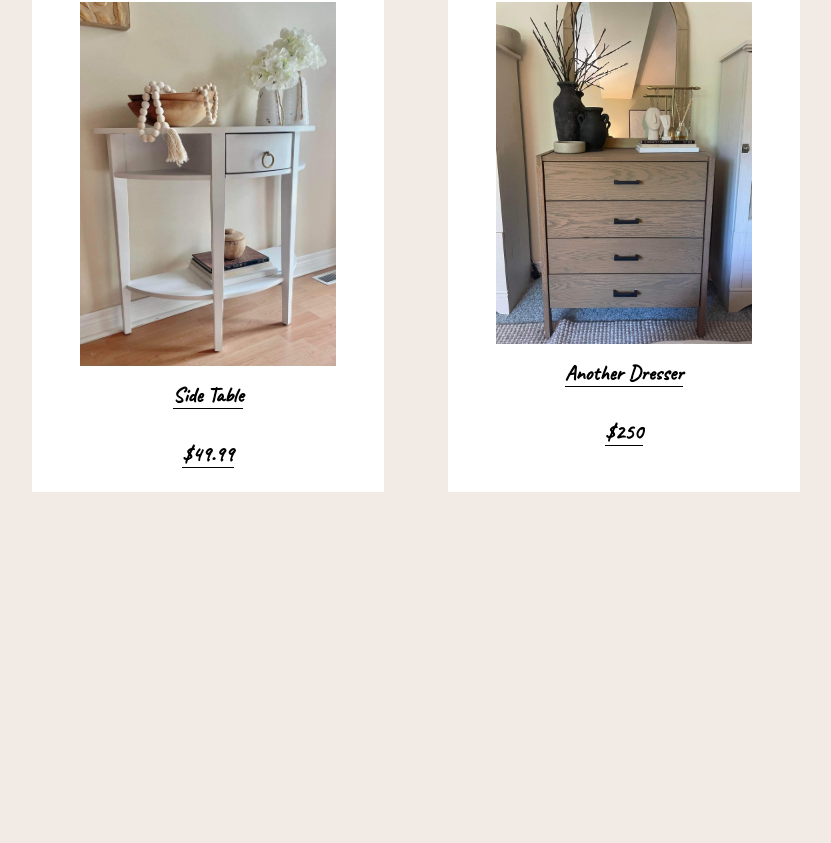
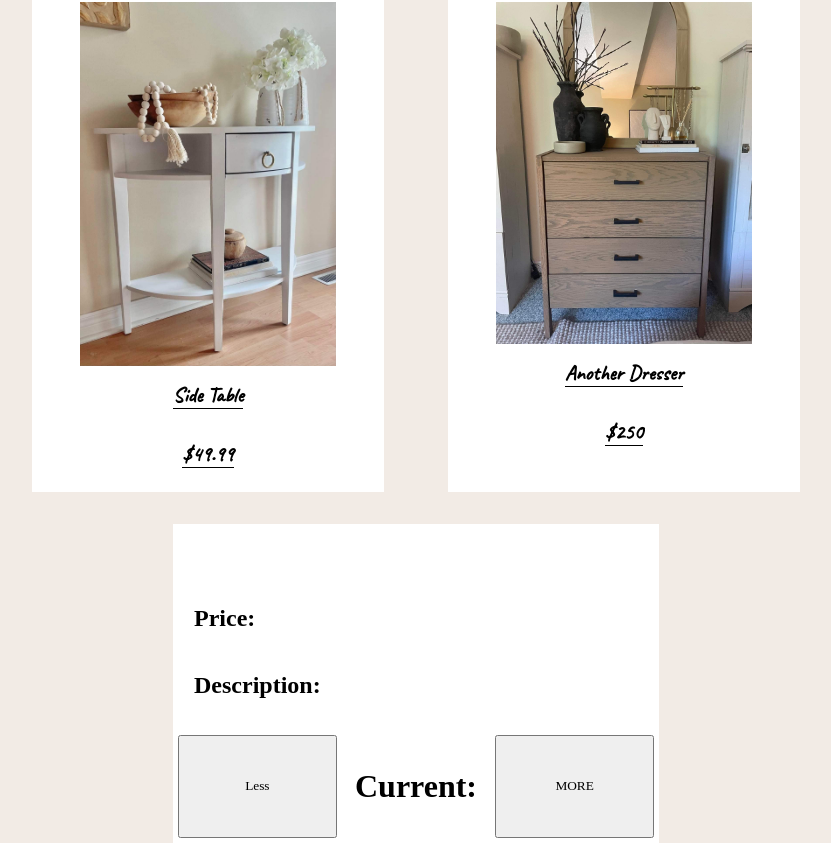
Before and after one commit to ParadiseLost69/shopping-cart, a React (Create React App) app: page /shop in a window 1280 px wide. Shown: the part 851-1694 px from the top of the page, without its empty margins (224-1055 px from the left). Before the commit the page ends 1375 px from the top, so only its background shows below. Built offline with nearby package versions, Linux system fonts and the light colour scheme.

Commit message:
Implement add and remove quantity buttons and functionality

```diff
--- a/src/Shop.css
+++ b/src/Shop.css
@@ -50,3 +50,39 @@
   border-bottom: 1px solid black;
   margin: 1rem;
 }
+/* Modal Information */
+.shop-modal-container {
+  display: flex;
+  justify-content: center;
+}
+.shop-modal {
+  padding: 5px;
+  max-width: 50%;
+  display: grid;
+  grid-template-columns: repeat(3, 1fr);
+  grid-template-rows: repeat(3, 1fr);
+  background-color: white;
+}
+.modal-image {
+  place-self: center;
+  max-width: 80%;
+  grid-column: 2/-1;
+  grid-row: 1/3;
+  border-radius: 20px;
+}
+.modal-name {
+  grid-column: 2;
+  grid-row: 1;
+}
+.modal-name-price-description {
+  grid-row: 1/3;
+  display: flex;
+  flex-direction: column;
+  justify-content: space-between;
+  padding: 1rem;
+}
+.modal-quantity {
+  grid-column: 2;
+  justify-self: center;
+  align-self: center;
+}
--- a/src/Shop.js
+++ b/src/Shop.js
@@ -9,33 +9,73 @@ export default function Shop({
   setItems,
 }) {
   //Shop MODAL
+  const [currentItem, setCurrentItem] = useState({});
 
+  function openModal(e) {
+    setCurrentItem(items.find((object) => object.key == e.target.id));
 
-  //Adding an item to the cart
+    return (
+      <div>
+        <h1>{currentItem.name} </h1>
+        <h2>{currentItem.price}</h2>
+      </div>
+    );
+  }
+
+  //Select the Current Item
   function handleClick(e) {
-    // setShoppingCart((prevCart) => [
-    //   ...prevCart,
-    //   items.find((item) => item.key == e.target.id),
-    // ]);
+    const selectedItem = items.find((object) => object.key == e.target.id);
+    setCurrentItem(selectedItem);
+  }
 
-    const selectedItem = items.find(object => object.key == e.target.id)
-    setItems(prevItems => {
-      const newItems = prevItems.map( obj => {
+  //Adding an item to the shoppingCart
+  function addItem(e) {
+    setShoppingCart((prevCart) => [
+      ...prevCart,
+      items.find((item) => item.key == e.target.id),
+    ]);
+    const selectedItem = items.find((object) => object.key == e.target.id);
+    setItems((prevItems) => {
+      const newItems = prevItems.map((obj) => {
         if (obj.key == e.target.id) {
-          return {...obj, quantity: obj.quantity + 1}
+          return { ...obj, quantity: obj.quantity + 1 };
         }
         return obj;
+      });
+      return newItems;
+    });
 
-      })
-      return newItems
-    })
-    console.log(items)
-
-
-
+    setCurrentItem((prevItem) => {
+      return { ...prevItem, quantity: prevItem.quantity + 1 };
+    });
   }
 
-  function shopModal() {}
+  //REMOVE AN ITEM
+  function removeItem(e) {
+    setShoppingCart((prevCart) => [
+      ...prevCart,
+      items.find((item) => item.key == e.target.id),
+    ]);
+    const selectedItem = items.find((object) => object.key == e.target.id);
+    setItems((prevItems) => {
+      const newItems = prevItems.map((obj) => {
+        if (obj.key == e.target.id && obj.quantity > 0) {
+          return { ...obj, quantity: obj.quantity - 1 };
+        }
+        return { ...obj, quantity: 0 };
+      });
+      return newItems;
+    });
+
+    setCurrentItem((prevItem) => {
+      if (prevItem.quantity > 0) {
+        return { ...prevItem, quantity: prevItem.quantity - 1 };
+      } else {
+        return { ...prevItem, quantity: 0 };
+      }
+    });
+  }
+
   const shopDisplay = items.map((item) => {
     return (
       <div
@@ -44,38 +84,73 @@ export default function Shop({
         onClick={handleClick}
         id={item.key}
       >
-        <img className="shop-item-image" id={item.key} src={item.img} alt = {item.description}></img>
-        <div className="shop-name-price-container">
+        <img
+          className="shop-item-image"
+          id={item.key}
+          src={item.img}
+          alt={item.description}
+        ></img>
+        <div className="shop-name-price-container" id={item.key}>
           <h3 className="shop-item-name" id={item.key}>
             {item.name}
           </h3>
-          <h3 className="shop-item-price">{item.price}</h3>
+          <h3 id={item.key} className="shop-item-price">
+            {item.price}
+          </h3>
         </div>
       </div>
     );
   });
 
+  // function showQuantity() {
+  //   const objectQuantities = items.map((obj) => obj.quantity);
+  //   const numberedObjectQuantities = objectQuantities.map((item) =>
+  //     parseInt(item)
+  //   );
+  //   const reducedObjectQuantities = numberedObjectQuantities.reduce(
+  //     (a, b) => a + b
+  //   );
 
-  function showQuantity() {
-   const objectQuantities = items.map(obj => obj.quantity)
-   const numberedObjectQuantities = objectQuantities.map(item => parseInt(item))
-   const reducedObjectQuantities = numberedObjectQuantities.reduce((a,b) => a + b)
-
-   return reducedObjectQuantities
-  }
+  //   return reducedObjectQuantities;
+  // }
 
   return (
     <div className="shop">
-      <Header               shoppingCart={shoppingCart}
-              setShoppingCart={setShoppingCart}
-              items={items}
-              setItems = {setItems} />
+      <Header
+        shoppingCart={shoppingCart}
+        setShoppingCart={setShoppingCart}
+        items={items}
+        setItems={setItems}
+      />
       <div className="shop-display-container">
         <div className="title-container">
           <h1 className="shop-title">Shop</h1>
         </div>
         <div className="shop-display">{shopDisplay}</div>
       </div>
+      <div className="shop-modal-container">
+        <div className="shop-modal">
+          <div className="modal-name-price-description">
+            <h2 className="modal-name"> {currentItem.name}</h2>
+            <h2 className="modal-price">Price: {currentItem.price}</h2>
+            <h2 className="modal-description">
+              Description: {currentItem.description}
+            </h2>
+          </div>
+          <img
+            className="modal-image"
+            src={currentItem.img}
+            alt={currentItem.description}
+          ></img>
+          <button id={currentItem.key} onClick={removeItem}>
+            Less
+          </button>
+          <h1 className="modal-quantity">Current: {currentItem.quantity}</h1>
+          <button id={currentItem.key} onClick={addItem}>
+            MORE
+          </button>
+        </div>
+      </div>
     </div>
   );
 }
--- a/src/components/Header.js
+++ b/src/components/Header.js
@@ -22,7 +22,7 @@ export default function Header({ shoppingCart, setShoppingCart, items, setItems,
         </Link>
         <Link to="/shopping-cart">
           <div className="header-navbox-shopping-cart">
-            {showQuantity}
+            {shoppingCart.length}
             <AiOutlineShoppingCart />
           </div>
         </Link>
--- a/src/index.js
+++ b/src/index.js
@@ -1,7 +1,7 @@
 import React from "react";
 import ReactDOM from "react-dom/client";
 import "./index.css";
-import App from "./App";
+
 import RouteSwitch from "./RouteSwitch";
 
 const root = ReactDOM.createRoot(document.getElementById("root"));
```
Also changed, not shown: src/RouteSwitch.js (+14 -11 lines).
